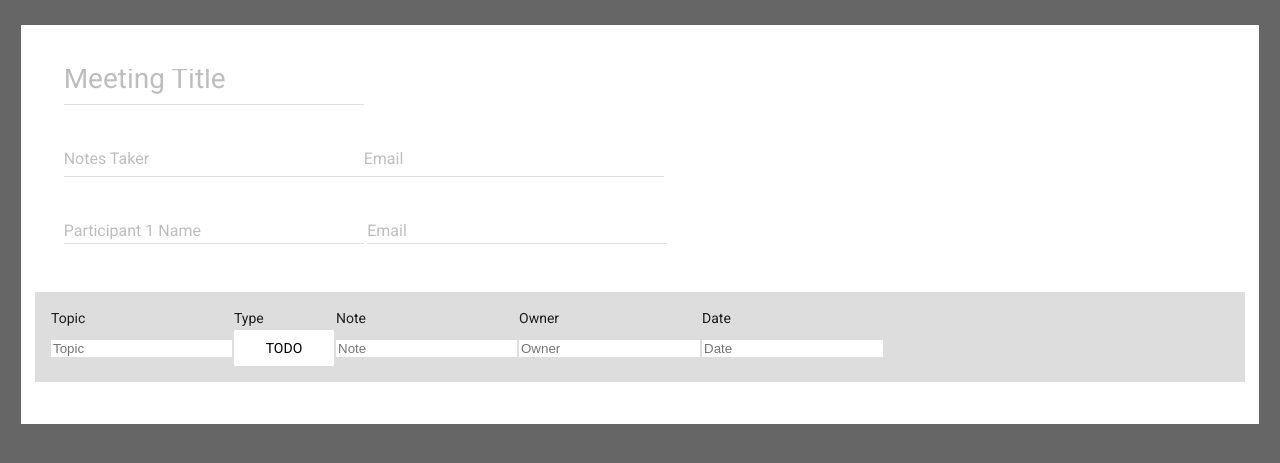
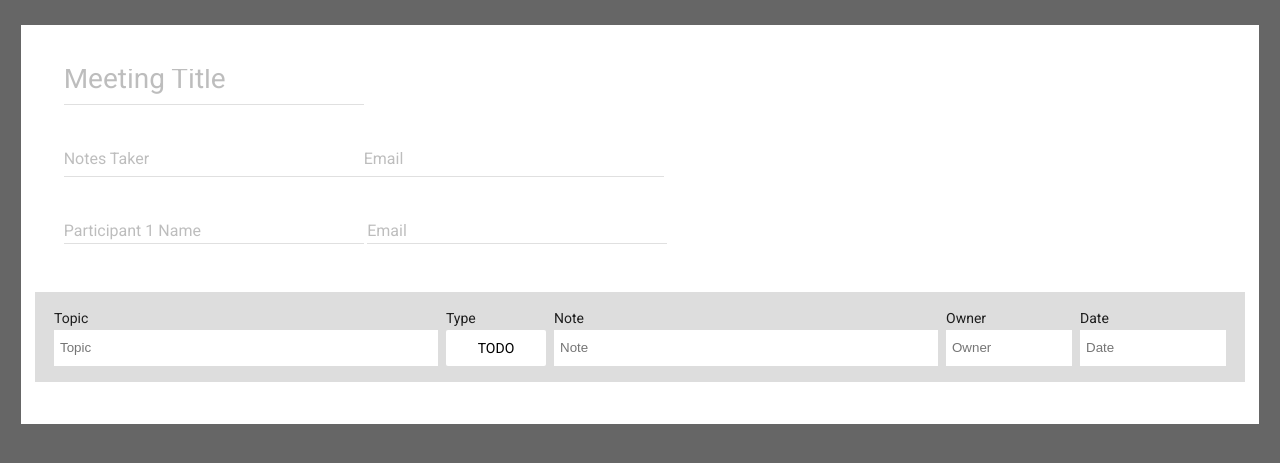
Before and after one commit to theetrain/meetingnotes, a website: page site/index.html in a window 1280 px wide. Shown: the part 135-598 px from the top of the page. Drawn offline with nearby package versions, Linux system fonts and the light colour scheme.

Commit message:
adjust table sizing

```diff
--- a/site/css/main.css
+++ b/site/css/main.css
@@ -85,20 +85,37 @@ i {
   background-color: #ddd;
 }
 
-.notes-table input {
-  height: 100%;
+[class^=notes-table] {
+  width: 100%;
+}
+
+.notes-table tr td {
+  padding: 0 3px;
+  border-spacing: 0;
+}
+
+.notes-table tr td > * {
+  height: 36px;
+  box-sizing: border-box;
   border: 0;
 }
 
-.notes-table tr td {
-  margin: 0;
-  padding: 0;
-  border-spacing: 0;
+.notes-table tr td input {
+  width: 100%;
+  padding: 0 6px;
 }
 
-/* Task type */
+/* Task type dropdown */
 .notes-table tr td:nth-of-type(2) {
-  min-width: 100px;
+  width: 100px;
+}
+/* Owner */
+.notes-table tr td:nth-of-type(4) {
+  max-width: 60px;
+}
+/* Date */
+.notes-table tr td:nth-of-type(5) {
+  max-width: 70px;
 }
 
 .notes-table .mdl-button {
```
